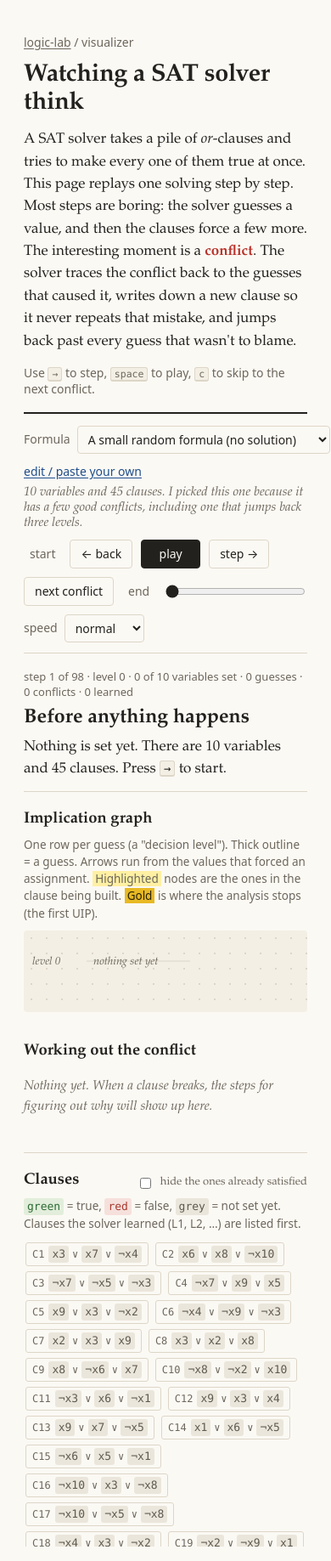
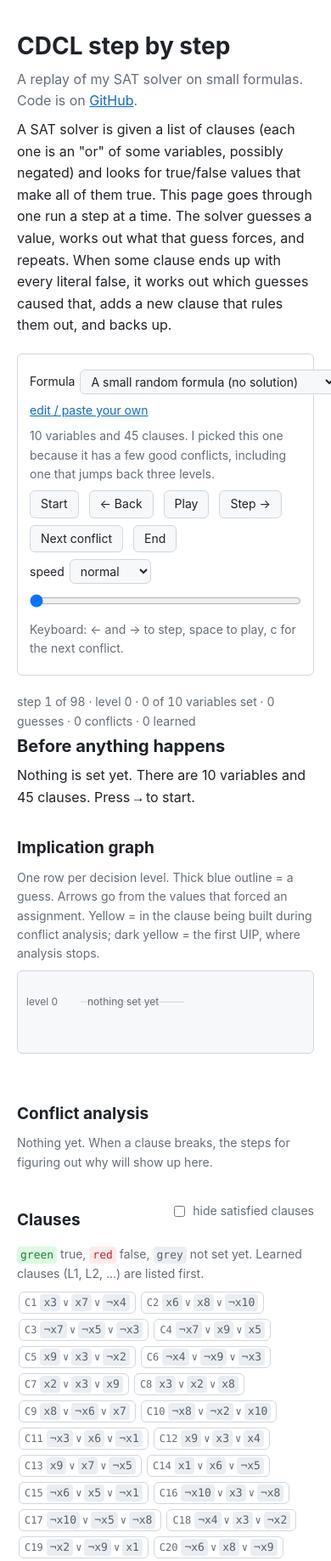
Before and after one commit to mamoonrkhan/logic-lab, a plain HTML site: page docs/index.html in a window 390 px wide. Shown: the top 1837 px of the page at 85% size. Drawn offline with Linux system fonts and the light colour scheme.

Commit message:
Visualizer: plainer design and wording, matching rsa-from-scratch

```diff
--- a/docs/index.html
+++ b/docs/index.html
@@ -3,60 +3,56 @@
 <head>
   <meta charset="utf-8">
   <meta name="viewport" content="width=device-width, initial-scale=1">
-  <title>Watching a SAT solver think · logic-lab</title>
+  <title>CDCL step by step · logic-lab</title>
   <meta name="description" content="Step through a SAT solver as it guesses, propagates, hits conflicts, learns new clauses and backjumps.">
   <link rel="stylesheet" href="visualizer/style.css">
 </head>
 <body>
-  <header class="intro">
-    <p class="kicker"><a href="https://github.com/mamoonrkhan/logic-lab">logic-lab</a> / visualizer</p>
-    <h1>Watching a SAT solver think</h1>
+  <main>
+    <h1>CDCL step by step</h1>
+    <p class="sub">
+      A replay of my SAT solver on small formulas. Code is on <a href="https://github.com/mamoonrkhan/logic-lab">GitHub</a>.
+    </p>
+
     <p>
-      A SAT solver takes a pile of <i>or</i>-clauses and tries to make every one of them true at once.
-      This page replays one solving step by step. Most steps are boring: the solver
-      guesses a value, and then the clauses force a few more. The interesting moment is a
-      <span class="mark-conflict">conflict</span>. The solver traces the conflict back to the
-      guesses that caused it, writes down a new clause so it never repeats that mistake, and
-      jumps back past every guess that wasn't to blame.
+      A SAT solver is given a list of clauses (each one is an "or" of some variables, possibly negated) and
+      looks for true/false values that make all of them true. This page goes through one run a step at a time.
+      The solver guesses a value, works out what that guess forces, and repeats. When some clause ends up with
+      every literal false, it works out which guesses caused that, adds a new clause that rules them out, and
+      backs up.
     </p>
-    <p class="hint">Use <kbd>→</kbd> to step, <kbd>space</kbd> to play, <kbd>c</kbd> to skip to the next conflict.</p>
-  </header>
 
-  <main>
-    <section class="toolbar" aria-label="Formula and playback">
+    <div class="controls">
       <div class="row">
-        <label class="inline">Formula
-          <select id="example"></select>
-        </label>
+        <label>Formula <select id="example"></select></label>
         <button id="edit-toggle" class="link" aria-expanded="false" aria-controls="editor">edit / paste your own</button>
       </div>
-      <p id="blurb" class="blurb"></p>
+      <p id="blurb" class="note"></p>
 
-      <div id="random-controls" class="row random" hidden>
-        <label class="inline">variables <input id="rand-n" type="number" min="3" max="40" value="12"></label>
-        <label class="inline">clauses <input id="rand-m" type="number" min="1" max="300" value="51"></label>
-        <label class="inline">seed <input id="rand-seed" type="number" min="1" value="1"></label>
+      <div id="random-controls" class="row" hidden>
+        <label>variables <input id="rand-n" type="number" min="3" max="40" value="12"></label>
+        <label>clauses <input id="rand-m" type="number" min="1" max="300" value="51"></label>
+        <label>seed <input id="rand-seed" type="number" min="1" value="1"></label>
         <button id="rand-go">Generate</button>
       </div>
 
-      <div id="editor" class="editor" hidden>
+      <div id="editor" hidden>
         <textarea id="dimacs" spellcheck="false" rows="10" aria-label="Formula in DIMACS CNF format"></textarea>
         <div class="row">
           <button id="solve">Run this formula</button>
           <span class="note">DIMACS format: one clause per line, ending in 0. Name a variable with a line like <code>c var 3 rain</code>.</span>
         </div>
       </div>
-      <p id="error" class="error" role="alert" hidden></p>
+      <p id="error" class="error" hidden></p>
 
-      <div class="row playback" role="toolbar" aria-label="Playback">
-        <button id="first" class="quiet" title="Home">start</button>
-        <button id="prev" title="Left arrow">← back</button>
-        <button id="play" class="primary" title="Space">play</button>
-        <button id="next" title="Right arrow">step →</button>
-        <button id="next-conflict" title="C">next conflict</button>
-        <button id="last" class="quiet" title="End">end</button>
-        <input id="scrub" type="range" min="0" value="0" aria-label="Step">
-        <label class="inline speed">speed
+      <div class="row" role="toolbar" aria-label="Playback">
+        <button id="first" title="Home">Start</button>
+        <button id="prev" title="Left arrow">← Back</button>
+        <button id="play" title="Space">Play</button>
+        <button id="next" title="Right arrow">Step →</button>
+        <button id="next-conflict" title="C">Next conflict</button>
+        <button id="last" title="End">End</button>
+        <label>speed
           <select id="speed">
             <option value="1">slow</option>
             <option value="2" selected>normal</option>
@@ -65,48 +61,50 @@
           </select>
         </label>
       </div>
-    </section>
+      <input id="scrub" type="range" min="0" value="0" aria-label="Step">
+      <p class="note">Keyboard: ← and → to step, space to play, c for the next conflict.</p>
+    </div>
 
-    <section class="now" aria-live="polite">
+    <div class="now" aria-live="polite">
       <p class="where" id="where"></p>
-      <div id="narrative" class="narrative"></div>
-    </section>
+      <div id="narrative"></div>
+    </div>
 
     <div class="split">
-      <section class="graph-wrap">
+      <section>
         <h2>Implication graph</h2>
-        <p class="caption">
-          One row per guess (a "decision level"). Thick outline = a guess. Arrows run from the values that
-          forced an assignment. <span class="mark-cut">Highlighted</span> nodes are the ones in the clause being built.
-          <span class="mark-uip">Gold</span> is where the analysis stops (the first UIP).
+        <p class="note">
+          One row per decision level. Thick blue outline = a guess. Arrows go from the values that forced an
+          assignment. Yellow = in the clause being built during conflict analysis; dark yellow = the first UIP,
+          where analysis stops.
         </p>
         <div class="graph-scroll"><svg id="graph" role="img" aria-label="Implication graph"></svg></div>
       </section>
-      <section class="analysis-wrap">
-        <h2>Working out the conflict</h2>
+      <section>
+        <h2>Conflict analysis</h2>
         <div id="analysis"></div>
       </section>
     </div>
 
-    <section class="clauses-wrap">
+    <section>
       <div class="row between">
         <h2>Clauses</h2>
-        <label class="inline small"><input type="checkbox" id="hide-sat"> hide the ones already satisfied</label>
+        <label class="note"><input type="checkbox" id="hide-sat"> hide satisfied clauses</label>
       </div>
-      <p class="caption">
-        <span class="lit t">green</span> = true, <span class="lit f">red</span> = false, <span class="lit u">grey</span> = not set yet.
-        Clauses the solver learned (L1, L2, …) are listed first.
+      <p class="note">
+        <span class="lit t">green</span> true, <span class="lit f">red</span> false, <span class="lit u">grey</span> not set yet.
+        Learned clauses (L1, L2, …) are listed first.
       </p>
       <div id="clauses" class="clause-grid"></div>
     </section>
+
+    <hr>
+    <p class="note">
+      This page runs a small JavaScript copy of the <a href="https://github.com/mamoonrkhan/logic-lab/blob/main/src/cdcl.cpp">C++ solver</a>.
+      It's written to be easy to follow rather than fast (it scans every clause instead of using watched literals),
+      and it's tested against the C++ solver on a thousand random formulas.
+    </p>
   </main>
-
-  <footer>
-    <p>
-      This page runs a small JavaScript copy of the <a href="https://github.com/mamoonrkhan/logic-lab/blob/main/src/cdcl.cpp">C++ solver</a>,
-      written to be easy to follow rather than fast. The tests check it against the real solver on a thousand random formulas.
-    </p>
-  </footer>
 
   <script src="visualizer/cdcl.js"></script>
   <script src="visualizer/app.js"></script>
--- a/docs/visualizer/app.js
+++ b/docs/visualizer/app.js
@@ -79,7 +79,7 @@
         if (f.asserting) {
           return `<h3>Forced by what it just learned: ${setTo(v, f.lit > 0)}</h3>
             <p>${tag(f.clauseIndex)} is ${clauseHtml(c, vals)}. ${reason}</p>
-            <p class="aside">This is the learned clause doing its job. The solver can't walk back into the same conflict.</p>`;
+            <p class="aside">Without the learned clause, the solver could make the same combination of guesses again.</p>`;
         }
         return `<h3>Forced: ${setTo(v, f.lit > 0)}</h3>
           <p>${tag(f.clauseIndex)} is ${clauseHtml(c, vals)}. ${reason}</p>`;
@@ -118,7 +118,7 @@
         return `<h3 class="good">Learned ${tag(f.learnedIndex)}</h3>
           <p>${lit(f.uip, vals)} is the only one left from level ${f.level}. The new clause is ${clauseHtml(f.clause, vals)}.${dropped}</p>
           <p>Read it as a rule: ${f.clause.length === 1 ? `${rule} is impossible.` : `${rule} can't all happen at once.`}
-          It follows from the original clauses, so adding it doesn't change the answer. It just stops the solver from making this mistake again.</p>`;
+          It follows from the original clauses, so adding it doesn't change the answer. It just stops the solver from repeating this combination.</p>`;
       }
 
       case 'backjump': {
@@ -130,8 +130,8 @@
         return `<h3>Jump back to level ${f.to}</h3>
           <p>The new clause doesn't mention anything from level${skipped.length === 1 ? '' : 's'} ${andList(skipped)}, so ${skipped.length === 1 ? 'that guess' : 'those guesses'}
           had nothing to do with the conflict. ${skipped.length === 1 ? 'It gets' : 'They get'} thrown away too.</p>
-          <p class="aside">Plain backtracking would only undo level ${f.from} and then probably redo the same work.
-          Skipping levels like this is a big part of why CDCL is fast.</p>`;
+          <p class="aside">Plain backtracking (DPLL) would only undo level ${f.from} and try the other value there,
+          keeping guesses that had nothing to do with the problem.</p>`;
       }
 
       case 'sat': {
@@ -329,7 +329,7 @@
     renderGraph(f);
     renderAnalysis(state.i);
     renderClauses(f, vals);
-    $('play').textContent = state.timer ? 'pause' : 'play';
+    $('play').textContent = state.timer ? 'Pause' : 'Play';
   }
 
   function go(i) {
--- a/docs/visualizer/style.css
+++ b/docs/visualizer/style.css
@@ -1,55 +1,48 @@
-/* A lab-notebook look: paper, ink, a highlighter. */
 :root {
-  --paper: #fbf9f4;
-  --paper-2: #f3efe5;
-  --ink: #23211d;
-  --soft: #6d675c;
-  --rule: #ddd6c8;
-  --link: #1f4e8c;
-  --true: #2e6b34;
-  --true-bg: #e2eedb;
-  --false: #a63a2f;
-  --false-bg: #f6e0dc;
-  --unk: #5f5a50;
-  --unk-bg: #ebe6db;
-  --decision: #1f4e8c;
-  --implied: #a39b8b;
-  --conflict: #b8322a;
-  --highlight: #fff0a3;
-  --highlight-edge: #c9a227;
-  --uip: #e8b923;
-  --learned: #6a4c93;
-  --learned-bg: #ece5f3;
-  --serif: "Iowan Old Style", "Palatino Linotype", Palatino, Charter, Georgia, serif;
-  --sans: ui-sans-serif, system-ui, -apple-system, "Segoe UI", sans-serif;
-  --mono: ui-monospace, "SF Mono", Menlo, Consolas, monospace;
-  color-scheme: light;
+  --text: #1f2328;
+  --muted: #656d76;
+  --line: #d0d7de;
+  --box: #f6f8fa;
+  --link: #0969da;
+  --true: #1a7f37;
+  --true-bg: #dafbe1;
+  --false: #cf222e;
+  --false-bg: #ffebe9;
+  --unk: #57606a;
+  --unk-bg: #eaeef2;
+  --decision: #0969da;
+  --implied: #8c959f;
+  --conflict: #cf222e;
+  --cut: #fff8c5;
+  --cut-edge: #bf8700;
+  --uip: #eac54f;
+  --learned: #8250df;
+  --learned-bg: #fbefff;
+  --mono: ui-monospace, Menlo, Consolas, monospace;
 }
-
 @media (prefers-color-scheme: dark) {
   :root {
-    --paper: #1c1b18;
-    --paper-2: #24221e;
-    --ink: #ebe6da;
-    --soft: #a39d90;
-    --rule: #3a372f;
-    --link: #8fb4e6;
-    --true: #9fd08f;
-    --true-bg: #26361f;
-    --false: #f09a8f;
-    --false-bg: #45231e;
-    --unk: #cfc8b8;
-    --unk-bg: #2f2d27;
-    --decision: #8fb4e6;
-    --implied: #6f695d;
-    --conflict: #f07a6e;
-    --highlight: #5a4a12;
-    --highlight-edge: #e0bf4f;
-    --uip: #e8b923;
-    --learned: #c3a6ea;
-    --learned-bg: #352b44;
-    color-scheme: dark;
+    --text: #e6edf3;
+    --muted: #9198a1;
+    --line: #3d444d;
+    --box: #151b23;
+    --link: #4493f8;
+    --true: #3fb950;
+    --true-bg: #12261e;
+    --false: #f85149;
+    --false-bg: #2d1214;
+    --unk: #b7bdc8;
+    --unk-bg: #262c36;
+    --decision: #4493f8;
+    --implied: #656c76;
+    --conflict: #f85149;
+    --cut: #3b2e00;
+    --cut-edge: #d29922;
+    --uip: #d29922;
+    --learned: #ab7df8;
+    --learned-bg: #231a35;
   }
+  body { background: #0d1117; }
 }
 
 * { box-sizing: border-box; }
@@ -57,129 +50,106 @@
 
 body {
   margin: 0;
-  background: var(--paper);
-  color: var(--ink);
-  font: 17px/1.55 var(--serif);
+  color: var(--text);
+  font: 16px/1.6 -apple-system, BlinkMacSystemFont, "Segoe UI", Helvetica, Arial, sans-serif;
 }
-a { color: var(--link); text-underline-offset: 2px; }
-code, kbd { font: 0.82em var(--mono); }
-kbd { border: 1px solid var(--rule); border-bottom-width: 2px; border-radius: 3px; padding: 0 4px; background: var(--paper-2); }
-h1 { font-size: 2.2rem; font-weight: 600; letter-spacing: -0.01em; line-height: 1.15; margin: 0.2rem 0 0.9rem; }
-h2 { font-size: 1.15rem; font-weight: 600; margin: 0 0 0.3rem; }
+main { max-width: 1100px; margin: 0 auto; padding: 32px 20px 48px; }
+main > p { max-width: 760px; }
+a { color: var(--link); }
+code { font: 13px var(--mono); }
+h1 { font-size: 28px; margin: 0 0 4px; }
+h2 { font-size: 19px; margin: 28px 0 6px; }
+p { margin: 8px 0; }
+hr { border: 0; border-top: 1px solid var(--line); margin: 36px 0 12px; }
+.sub { color: var(--muted); margin-top: 0; }
+.note { color: var(--muted); font-size: 14px; }
+.error { color: var(--false); }
 
-.intro, main, footer { max-width: 1180px; margin: 0 auto; padding: 0 28px; }
-.intro { padding-top: 40px; }
-.intro > p { max-width: 720px; margin: 0 0 0.8rem; }
-.kicker { font: 14px var(--sans); color: var(--soft); margin: 0; }
-.kicker a { color: var(--soft); }
-.hint { font: 14px var(--sans); color: var(--soft); }
+/* ---------------------------------------------------------------- controls */
 
-.mark-conflict { color: var(--conflict); font-weight: 600; }
-.mark-cut { background: var(--highlight); padding: 0 3px; }
-.mark-uip { background: var(--uip); color: #2a2208; padding: 0 3px; }
+.controls { border: 1px solid var(--line); border-radius: 6px; padding: 12px 14px; margin: 20px 0; font-size: 14px; }
+.row { display: flex; flex-wrap: wrap; align-items: center; gap: 8px 12px; margin: 6px 0; }
+.row.between { justify-content: space-between; }
+.row label { display: inline-flex; align-items: center; gap: 6px; }
+select, input[type=number], textarea {
+  font: inherit; color: var(--text); background: var(--box);
+  border: 1px solid var(--line); border-radius: 6px; padding: 4px 8px;
+}
+#example { max-width: 440px; }
+input[type=number] { width: 80px; font-family: var(--mono); }
+textarea { width: 100%; font: 13px/1.45 var(--mono); margin-top: 6px; }
+button {
+  font: inherit; color: var(--text); background: var(--box);
+  border: 1px solid var(--line); border-radius: 6px; padding: 4px 12px; cursor: pointer;
+}
+button:hover { border-color: var(--muted); }
+button.link { border: 0; background: none; color: var(--link); padding: 0; text-decoration: underline; }
+#scrub { width: 100%; margin: 6px 0 0; }
 
-/* ---------------------------------------------------------------- toolbar */
+/* ---------------------------------------------------------------- current step */
 
-.toolbar { border-top: 2px solid var(--ink); border-bottom: 1px solid var(--rule); padding: 14px 0 12px; margin-top: 18px; font-family: var(--sans); font-size: 14px; }
-.row { display: flex; align-items: center; gap: 10px; flex-wrap: wrap; }
-.row.between { justify-content: space-between; }
-.inline { display: inline-flex; align-items: center; gap: 8px; color: var(--soft); }
-.blurb { margin: 6px 0 10px; color: var(--soft); font: italic 15px var(--serif); }
-.small { font-size: 13px; }
+.now { min-height: 140px; }
+.where { color: var(--muted); font-size: 14px; margin: 0; font-variant-numeric: tabular-nums; }
+#narrative h3 { font-size: 20px; margin: 2px 0 6px; }
+#narrative p { margin: 0 0 6px; max-width: 840px; }
+#narrative .bad { color: var(--conflict); }
+#narrative .good { color: var(--true); }
+#narrative .aside { color: var(--muted); font-size: 14px; }
 
-select, input[type=number], textarea {
-  font: inherit; color: var(--ink); background: var(--paper); border: 1px solid var(--rule); border-radius: 4px; padding: 5px 8px;
-}
-#example { max-width: 460px; }
-input[type=number] { width: 76px; }
-textarea { width: 100%; font: 13px/1.45 var(--mono); margin: 4px 0 8px; resize: vertical; }
-.editor { margin: 6px 0 12px; }
-.note { color: var(--soft); font-size: 13px; }
-.random { margin-bottom: 10px; }
+/* ---------------------------------------------------------------- graph and analysis */
 
-button {
-  font: inherit; color: var(--ink); background: var(--paper); border: 1px solid var(--rule); border-radius: 4px;
-  padding: 5px 12px; cursor: pointer;
-}
-button:hover { border-color: var(--soft); }
-button.primary { background: var(--ink); color: var(--paper); border-color: var(--ink); min-width: 70px; }
-button.quiet { border-color: transparent; color: var(--soft); padding: 5px 6px; }
-button.link { border: 0; background: none; color: var(--link); text-decoration: underline; text-underline-offset: 2px; padding: 0; }
-button:focus-visible, select:focus-visible, input:focus-visible, textarea:focus-visible { outline: 2px solid var(--link); outline-offset: 2px; }
-.playback { margin-top: 4px; }
-#scrub { flex: 1; min-width: 150px; accent-color: var(--ink); }
-.error { color: var(--false); background: var(--false-bg); padding: 8px 10px; border-radius: 4px; font-size: 14px; }
-
-/* ---------------------------------------------------------------- what's happening */
-
-.now { padding: 18px 0 6px; min-height: 150px; }
-.where { font: 13px var(--sans); color: var(--soft); margin: 0 0 4px; font-variant-numeric: tabular-nums; }
-.narrative h3 { font-size: 1.45rem; font-weight: 600; margin: 0 0 4px; }
-.narrative p { margin: 0 0 6px; max-width: 860px; }
-.narrative .bad { color: var(--conflict); }
-.narrative .good { color: var(--true); }
-.narrative .aside { color: var(--soft); font-size: 15px; }
-
-/* ---------------------------------------------------------------- graph + analysis */
-
-.split { display: grid; grid-template-columns: minmax(0, 1.65fr) minmax(280px, 1fr); gap: 32px; border-top: 1px solid var(--rule); padding-top: 18px; }
-.caption { font: 13.5px/1.5 var(--sans); color: var(--soft); margin: 0 0 10px; }
-.graph-scroll { overflow: auto; max-height: 480px; background: var(--paper-2); border-radius: 4px;
-  background-image: radial-gradient(var(--rule) 1px, transparent 1px); background-size: 18px 18px; }
+.split { display: grid; grid-template-columns: minmax(0, 1.6fr) minmax(260px, 1fr); gap: 28px; }
+.graph-scroll { overflow: auto; max-height: 480px; background: var(--box); border: 1px solid var(--line); border-radius: 6px; }
 #graph { display: block; font: 12.5px var(--mono); }
-#graph .lane { stroke: var(--rule); }
-#graph .lane-label { fill: var(--soft); font: italic 13px var(--serif); }
+#graph .lane { stroke: var(--line); }
+#graph .lane-label { fill: var(--muted); font: 12px -apple-system, BlinkMacSystemFont, "Segoe UI", sans-serif; }
 #graph .edge { fill: none; stroke: var(--implied); stroke-width: 1.3; }
 #graph .edge.bad { stroke: var(--conflict); stroke-width: 1.7; }
 #graph .arrowhead { fill: var(--implied); }
 #graph .arrowhead.bad { fill: var(--conflict); }
-#graph .node rect { fill: var(--paper); stroke: var(--implied); stroke-width: 1.2; }
-#graph .node text { text-anchor: middle; fill: var(--ink); }
+#graph .node rect { fill: var(--box); stroke: var(--implied); stroke-width: 1.2; }
+#graph .node text { text-anchor: middle; fill: var(--text); }
 #graph .node.pos text { fill: var(--true); }
 #graph .node.neg text { fill: var(--false); }
-#graph .node.decision rect { stroke: var(--decision); stroke-width: 2.6; }
-#graph .node.cut rect { fill: var(--highlight); stroke: var(--highlight-edge); stroke-width: 1.6; }
+#graph .node.decision rect { stroke: var(--decision); stroke-width: 2.5; }
+#graph .node.cut rect { fill: var(--cut); stroke: var(--cut-edge); stroke-width: 1.6; }
 #graph .node.resolved { opacity: .4; }
 #graph .node.resolved rect { stroke-dasharray: 3 3; }
-#graph .node.uip rect { fill: var(--uip); stroke: var(--highlight-edge); }
-#graph .node.uip text { fill: #2a2208; }
+#graph .node.uip rect { fill: var(--uip); stroke: var(--cut-edge); }
+#graph .node.uip text { fill: #1f2328; }
 #graph .node.kappa rect { fill: var(--false-bg); stroke: var(--conflict); stroke-width: 2; }
 #graph .node.kappa text { fill: var(--conflict); font-weight: 600; }
 
-#analysis { font-size: 15.5px; }
-#analysis .empty { color: var(--soft); font-style: italic; }
+#analysis { font-size: 14px; }
+#analysis .empty { color: var(--muted); }
 .derivation { list-style: none; margin: 0; padding: 0; max-height: 520px; overflow: auto; }
-.derivation li { padding: 8px 0; border-bottom: 1px dashed var(--rule); }
+.derivation li { padding: 6px 0; border-bottom: 1px solid var(--line); }
 .derivation li:last-child { border-bottom: 0; }
-.derivation .what { display: block; font: 13px var(--sans); color: var(--soft); margin-bottom: 2px; }
+.derivation .what { display: block; color: var(--muted); font-size: 13px; }
 .derivation .learned-row .what { color: var(--learned); font-weight: 600; }
-.derivation .then { display: block; margin-top: 3px; }
+.derivation .then { display: block; margin-top: 2px; }
+.caption { color: var(--muted); font-size: 13px; }
 
 /* ---------------------------------------------------------------- literals and clauses */
 
-.lit { display: inline-block; padding: 0 4px; border-radius: 3px; font: 13px/20px var(--mono); white-space: nowrap; }
+.lit { display: inline-block; padding: 0 4px; border-radius: 4px; font: 13px/20px var(--mono); white-space: nowrap; }
 .lit.t { color: var(--true); background: var(--true-bg); }
 .lit.f { color: var(--false); background: var(--false-bg); }
 .lit.u { color: var(--unk); background: var(--unk-bg); }
-.or { color: var(--soft); margin: 0 3px; font: 12px var(--mono); }
-.paren { color: var(--soft); font-family: var(--mono); }
+.or { color: var(--muted); margin: 0 3px; font: 12px var(--mono); }
+.paren { color: var(--muted); font-family: var(--mono); }
 .empty-clause { font-weight: 600; color: var(--conflict); }
-.ctag { font: 12px var(--mono); color: var(--soft); margin-right: 4px; }
+.ctag { font: 12px var(--mono); color: var(--muted); margin-right: 4px; }
 .ctag.learned { color: var(--learned); font-weight: 600; }
 
-.clauses-wrap { border-top: 1px solid var(--rule); margin-top: 26px; padding-top: 18px; }
-.clause-grid { display: flex; flex-wrap: wrap; gap: 6px 8px; max-height: 360px; overflow: auto; padding: 2px; }
-.cl { display: inline-flex; align-items: center; gap: 1px; padding: 3px 7px; border: 1px solid var(--rule); border-radius: 3px; background: var(--paper); }
+.clause-grid { display: flex; flex-wrap: wrap; gap: 6px; max-height: 360px; overflow: auto; padding: 2px; }
+.cl { display: inline-flex; align-items: center; padding: 2px 6px; border: 1px solid var(--line); border-radius: 6px; }
 .cl.sat { opacity: .45; }
-.cl.unit { border-color: var(--highlight-edge); }
+.cl.unit { border-color: var(--cut-edge); }
 .cl.conflict { border-color: var(--conflict); background: var(--false-bg); opacity: 1; }
-.cl.is-learned { background: var(--learned-bg); border-color: transparent; }
-.cl.focus { opacity: 1; outline: 2px solid var(--ink); outline-offset: 1px; }
+.cl.is-learned { background: var(--learned-bg); }
+.cl.focus { opacity: 1; outline: 2px solid var(--link); outline-offset: 1px; }
 
-footer { border-top: 1px solid var(--rule); margin-top: 36px; padding-top: 14px; padding-bottom: 40px; color: var(--soft); font-size: 15px; }
-footer p { max-width: 760px; }
-
-@media (max-width: 960px) {
+@media (max-width: 900px) {
   .split { grid-template-columns: 1fr; }
-  h1 { font-size: 1.8rem; }
 }
```
Also changed, not shown: docs/visualizer.png.
